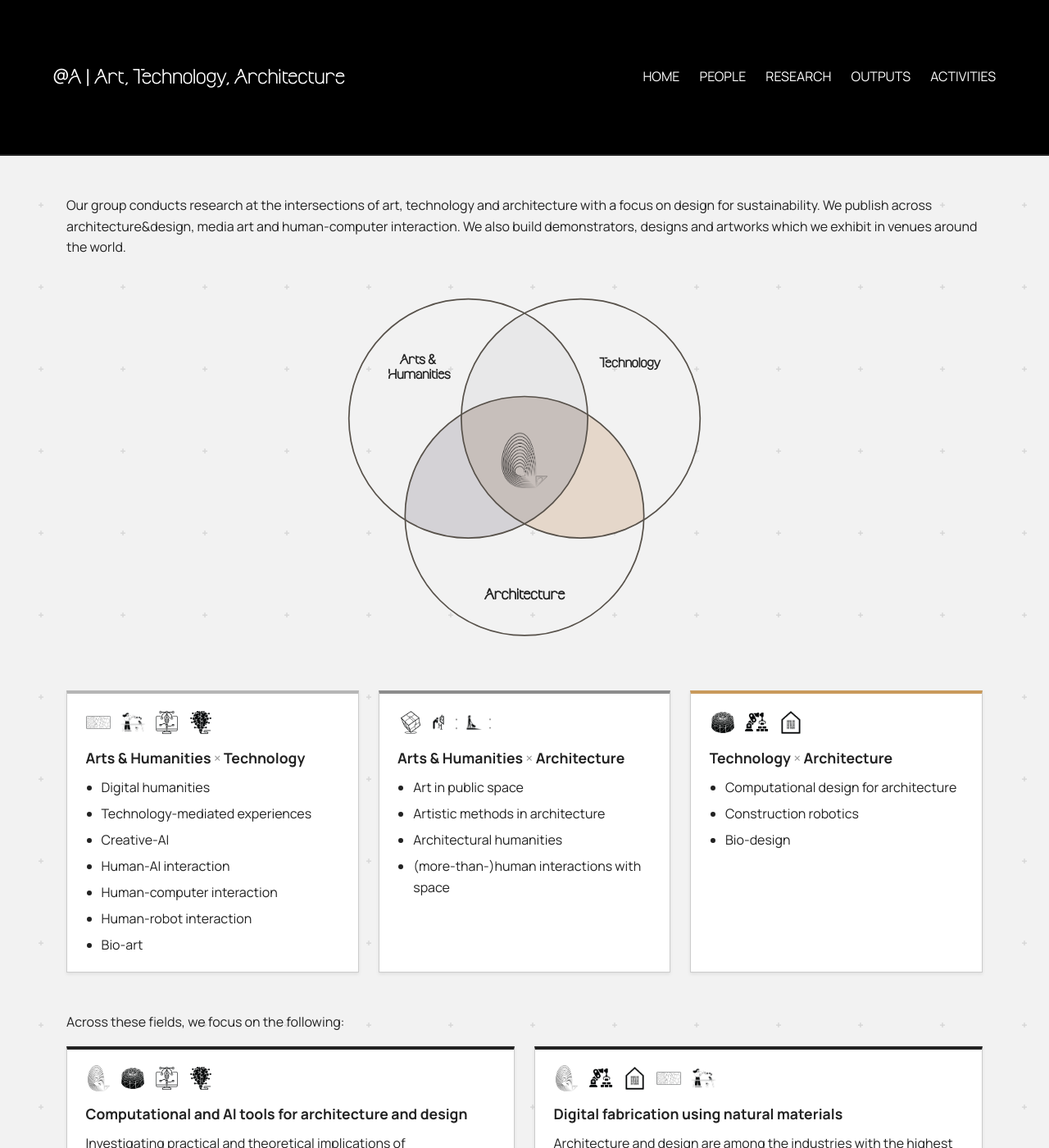
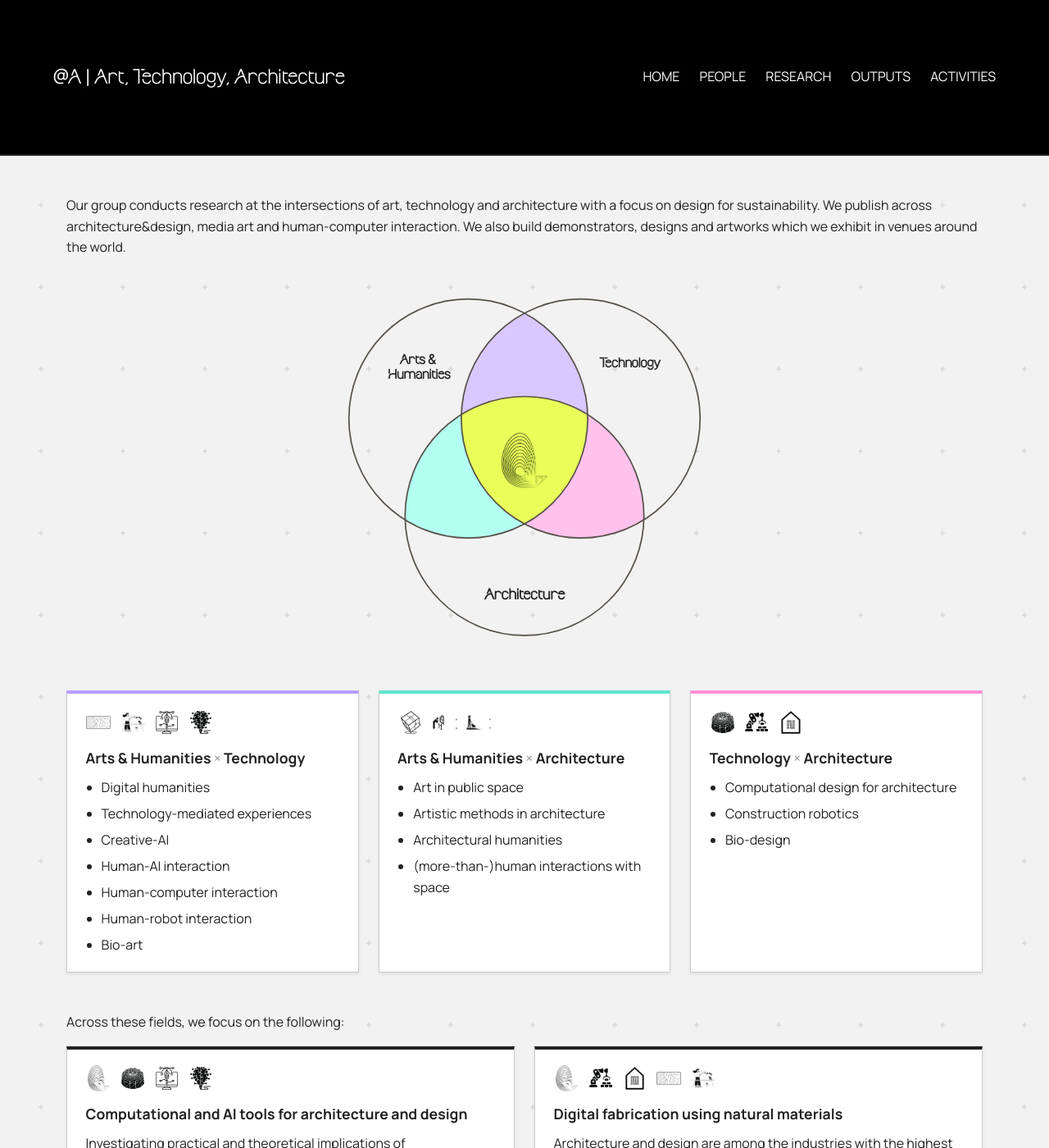
Before and after one commit to anqua/at-a, a Jekyll site: the page built from research.md, in a window 1280 px wide and 1400 px high. Shown: the whole window at 82% size. Built offline with Jekyll 4.4.1, drawn with Linux system fonts in a browser that asks for light colours.

Commit message:
Switch hover stripe to neon and recolor the Venn diagram to match
Hover stripe back to #d8ff00. Venn overlap fills become light neons
(violet, aqua, pink, neon yellow centre) and the intersection cards'
top borders follow the same colors.

Co-Authored-By: Claude Sonnet 5 <noreply@anthropic.com>

```diff
--- a/assets/css/style.css
+++ b/assets/css/style.css
@@ -2,8 +2,8 @@
   --content-width: 1150px;
   --bar-height: 190px;
   --footer-height: 285px;
-  --stripe: #c99a5b;
-  --stripe-soft: #e2c9a6;
+  --stripe: #d8ff00;
+  --stripe-soft: #d8ff00;
 }
 
 *,
@@ -230,9 +230,9 @@ h1 {
   object-fit: contain;
 }
 
-.research-card--overlap-1 { border-top-color: #b5b5b5; }
-.research-card--overlap-2 { border-top-color: #8c8c8c; }
-.research-card--overlap-3 { border-top-color: #c99a5b; }
+.research-card--overlap-1 { border-top-color: #b79cff; }
+.research-card--overlap-2 { border-top-color: #5ee6cf; }
+.research-card--overlap-3 { border-top-color: #ff8fd8; }
 
 .news-list {
   margin-top: 1em;
--- a/research.md
+++ b/research.md
@@ -7,10 +7,10 @@ Our group conducts research at the intersections of art, technology and architec
 
 <div class="research-diagram">
   <svg viewBox="20 20 560 540" role="img" aria-label="Venn diagram showing the group's research positioned at the intersections of Arts &amp; Humanities, Technology, and Architecture">
-    <path d="M 300.0 370.0 A 170 170 0 0 0 300.0 70.0 A 170 170 0 0 0 300.0 370.0 Z" fill="#e8e8e9" />
-    <path d="M 130.1 364.3 A 170 170 0 0 0 389.9 214.3 A 170 170 0 0 0 130.1 364.3 Z" fill="#d4d2d6" />
-    <path d="M 210.1 214.3 A 170 170 0 0 0 469.9 364.3 A 170 170 0 0 0 210.1 214.3 Z" fill="#e5d7ca" />
-    <path d="M 210.1 214.3 A 170 170 0 0 1 389.9 214.3 A 170 170 0 0 1 300.0 370.0 A 170 170 0 0 1 210.1 214.3 Z" fill="#c7bfbb" />
+    <path d="M 300.0 370.0 A 170 170 0 0 0 300.0 70.0 A 170 170 0 0 0 300.0 370.0 Z" fill="#d9c8ff" />
+    <path d="M 130.1 364.3 A 170 170 0 0 0 389.9 214.3 A 170 170 0 0 0 130.1 364.3 Z" fill="#b3fff0" />
+    <path d="M 210.1 214.3 A 170 170 0 0 0 469.9 364.3 A 170 170 0 0 0 210.1 214.3 Z" fill="#ffc2ec" />
+    <path d="M 210.1 214.3 A 170 170 0 0 1 389.9 214.3 A 170 170 0 0 1 300.0 370.0 A 170 170 0 0 1 210.1 214.3 Z" fill="#e8ff5a" />
 
     <circle cx="220" cy="220" r="170" fill="none" stroke="#57514a" stroke-width="2"/>
     <circle cx="380" cy="220" r="170" fill="none" stroke="#57514a" stroke-width="2"/>
```
